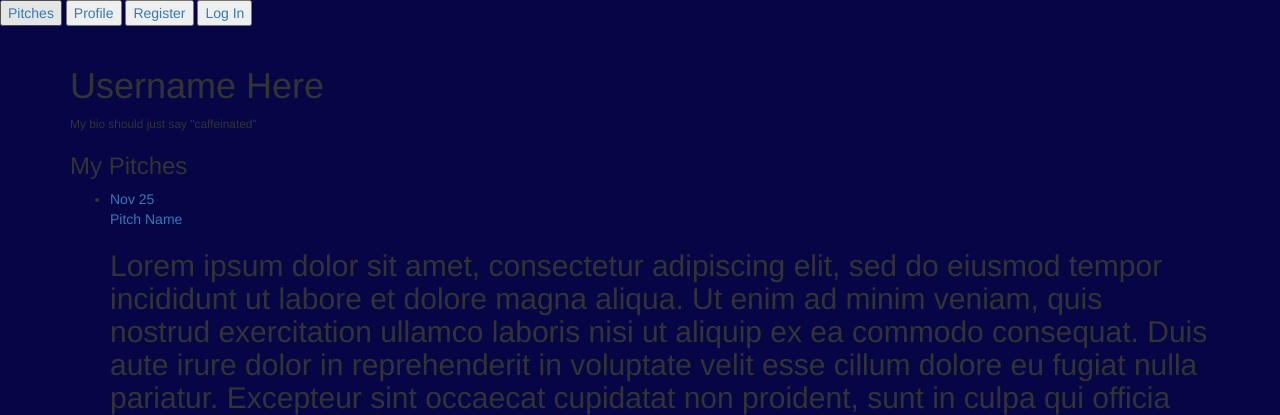
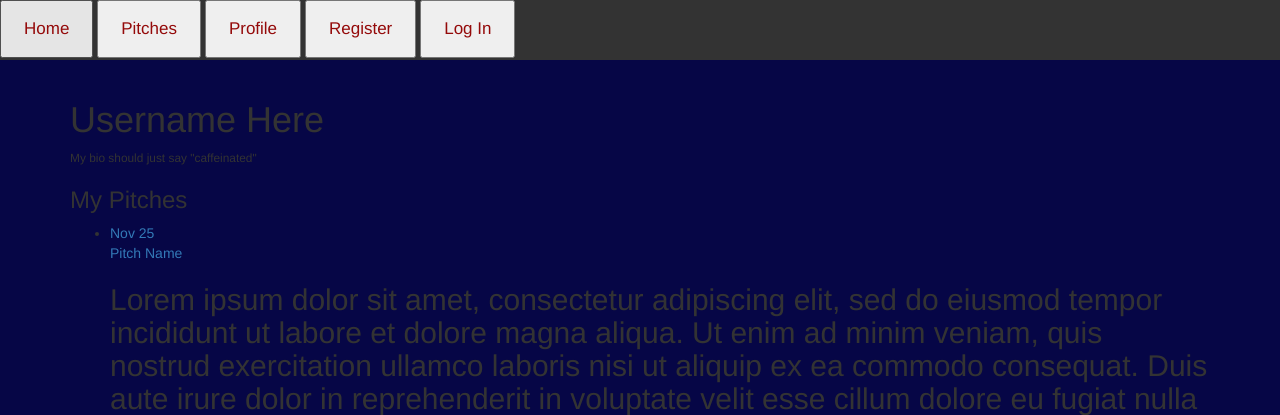
Before and after one commit to ChelRono/Pitch-project, a Flask app: page /profile in a window 1280 px wide. Shown: the top 415 px of the page. Run offline with Flask 2, Linux system fonts and the light colour scheme; some libraries are stand-ins or nearby versions.

Commit message:
imported errors

```diff
--- a/app/static/css/index.css
+++ b/app/static/css/index.css
@@ -14,4 +14,31 @@ body{
 .pitch{
     width:80%;
     margin: auto;
+    float: right;
 }
+.topnav {
+    background-color: #333;
+    overflow: hidden;
+  }
+
+  /* Style the links inside the navigation bar */
+  .topnav a {
+    float: left;
+    color: #940a0a;
+    text-align: center;
+    padding: 14px 16px;
+    text-decoration: none;
+    font-size: 17px;
+  }
+
+  /* Change the color of links on hover */
+  .topnav a:hover {
+    background-color: #ddd;
+    color: black;
+  }
+
+  /* Add a color to the active/current link */
+  .topnav a.active {
+    background-color: #04AA6D;
+    color: white;
+  }
--- a/app/static/css/pitch.css
+++ b/app/static/css/pitch.css
@@ -1,5 +1,5 @@
 body{
-    background-color: rgb(156, 155, 156);
+    background-color: rgb(26, 11, 68);
 }
 .form-group{
     float: right;
--- a/app/templates/auth/register.html
+++ b/app/templates/auth/register.html
@@ -2,6 +2,8 @@
 {% import 'bootstrap/wtf.html' as wtf%}
 
 {% block content %}
+
+<nav><button><a href="/"> Home</a></button></nav>
 <div class="container">
 <div class="row">
 <div class="col-md-2"> </div>
--- a/app/templates/pitch.html
+++ b/app/templates/pitch.html
@@ -8,9 +8,11 @@
 	<link rel="stylesheet" href="{{url_for('static',filename='css/pitch.css')}}">
 </head>
 <body>
-	<nav class="main-nav">
+	<nav>
+		<div class="topnav">
 
 
+		<button><a href="/"> Home</a></button>
 		<button><a href="/pitches"> Pitches</a></button>
 		<button><a href="/profile"> Profile</a></button>
 		<button> <a href="/authenticate/registerUser"> Register</a> </button>
@@ -25,7 +27,7 @@
 			<!-- <li><a href="{{url_for('auth.login')}}">Sign in</a></li> -->
 			{%endif%}
 		  </ul>
-
+		</div>
 	</nav>
 
 <div class="form-group">
--- a/app/templates/profile.html
+++ b/app/templates/profile.html
@@ -9,9 +9,11 @@
 
 <!-- Content block -->
 {% block content %}
-<nav class="main-nav">
+<nav >
+	<div class="topnav">
 
 
+	<button><a href="/"> Home</a></button>
 	<button><a href="/pitches"> Pitches</a></button>
 	<button><a href="/profile"> Profile</a></button>
 	<button> <a href="/authenticate/registerUser"> Register</a> </button>
@@ -26,7 +28,7 @@
 		<!-- <li><a href="{{url_for('auth.login')}}">Sign in</a></li> -->
 		{%endif%}
 	  </ul>
-
+	</div>
 </nav>
 
 <div class="container profile-page">
```
Also changed, not shown: app/templates/index.html (+4 -3 lines).
